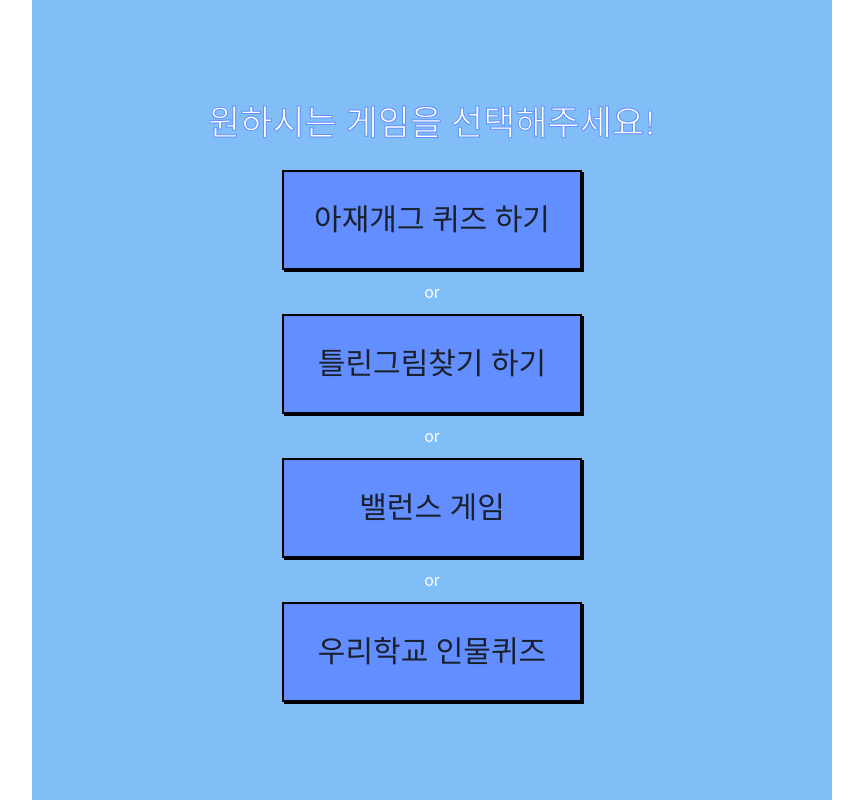
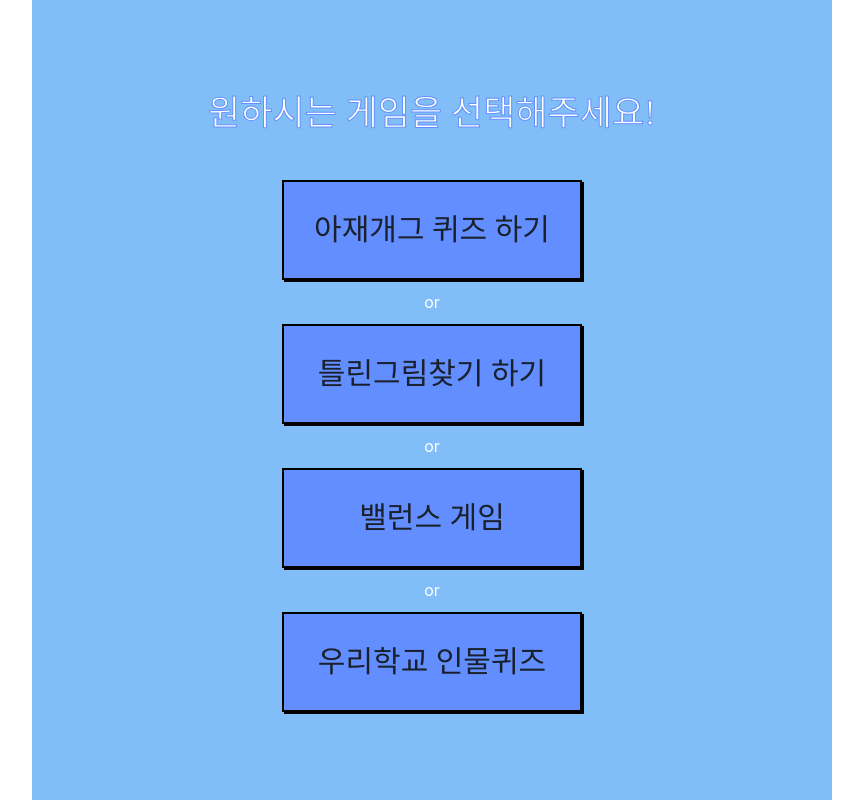
Before and after one commit to DadjokesTeam/dadjoke, a React (Create React App) app: page /select in a window 1280 px wide. Shown: the whole page, without its empty margins (208-1071 px from the left). Built offline with nearby package versions, Linux system fonts and the light colour scheme; a web font is replaced by a local one.

Commit message:
edit margin

```diff
--- a/src/Pages/SelectPage/style.js
+++ b/src/Pages/SelectPage/style.js
@@ -26,7 +26,7 @@ export const SelectTitle = styled.h3`
 `;
 
 export const ButtonContainer = styled.div`
-  margin-top: 20px;
+  margin-top: 40px;
 `;
 
 export const SelectMessage = styled.h6`
```
